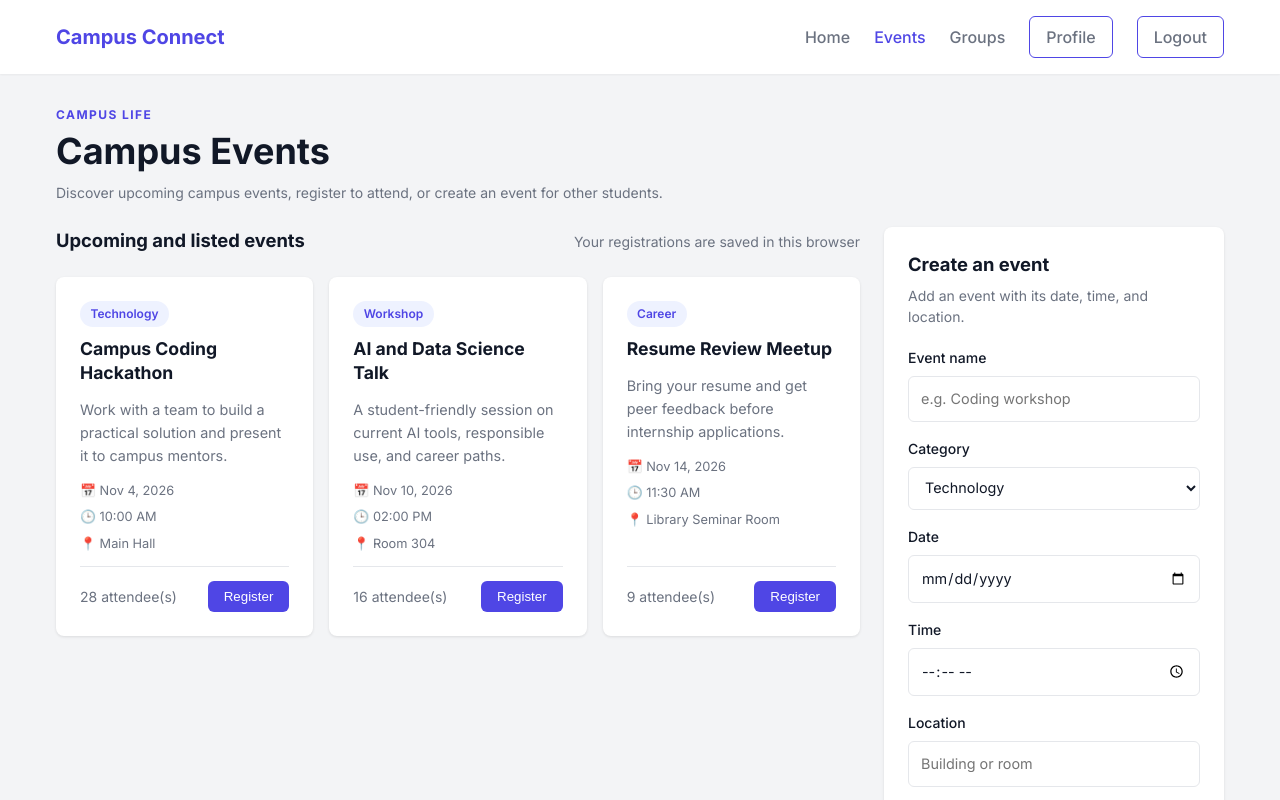
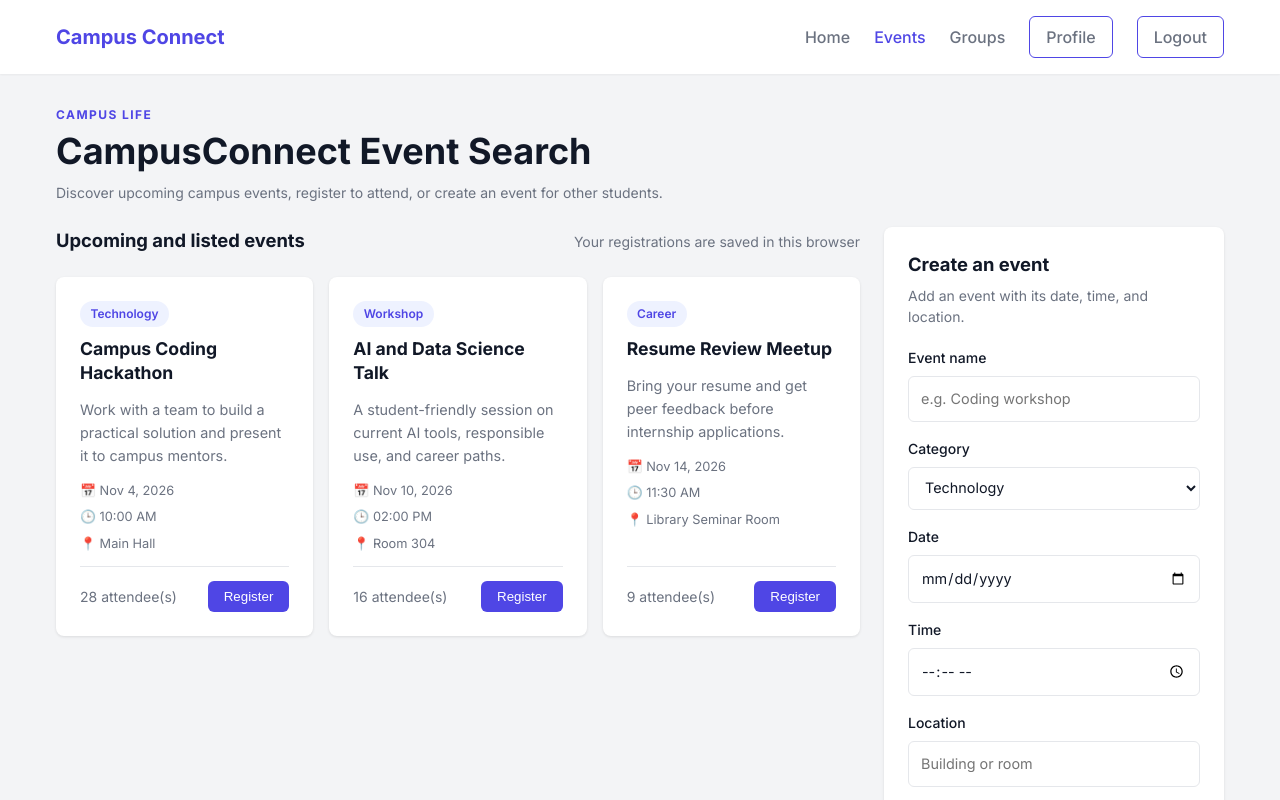
Before and after one commit to bhavya25-ctrl/campus-connect-1, a plain HTML site: page events.html in a window 1280 px wide. Shown: the top 800 px of the page. Drawn offline with Linux system fonts and the light colour scheme.

Commit message:
Update event search

```diff
--- a/events.html
+++ b/events.html
@@ -25,7 +25,7 @@
         <header class="page-heading">
             <div>
                 <p class="eyebrow">CAMPUS LIFE</p>
-                <h1>Campus Events</h1>
+                <h1>CampusConnect Event Search</h1>
                 <p class="page-intro">Discover upcoming campus events, register to attend, or create an event for other students.</p>
             </div>
         </header>
```
